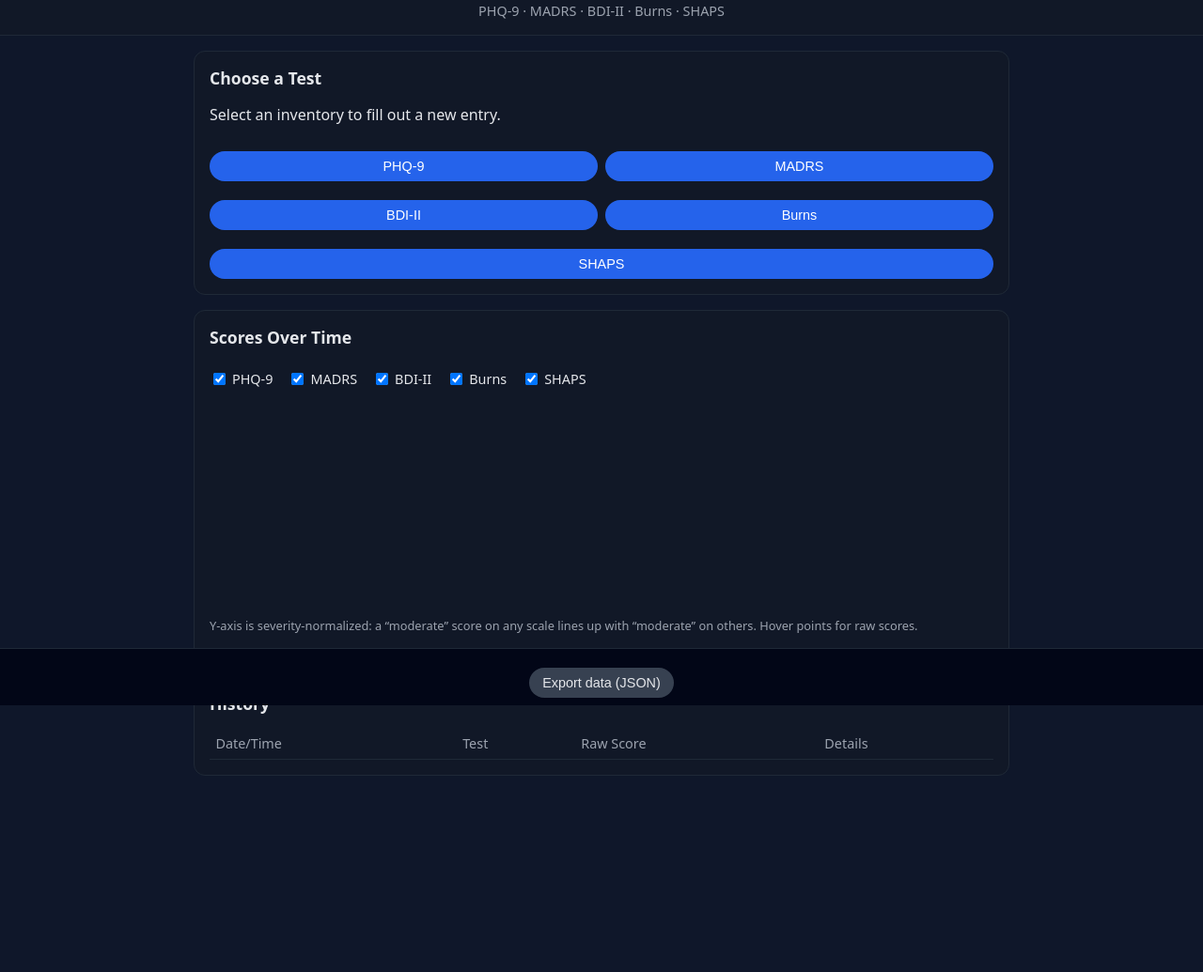
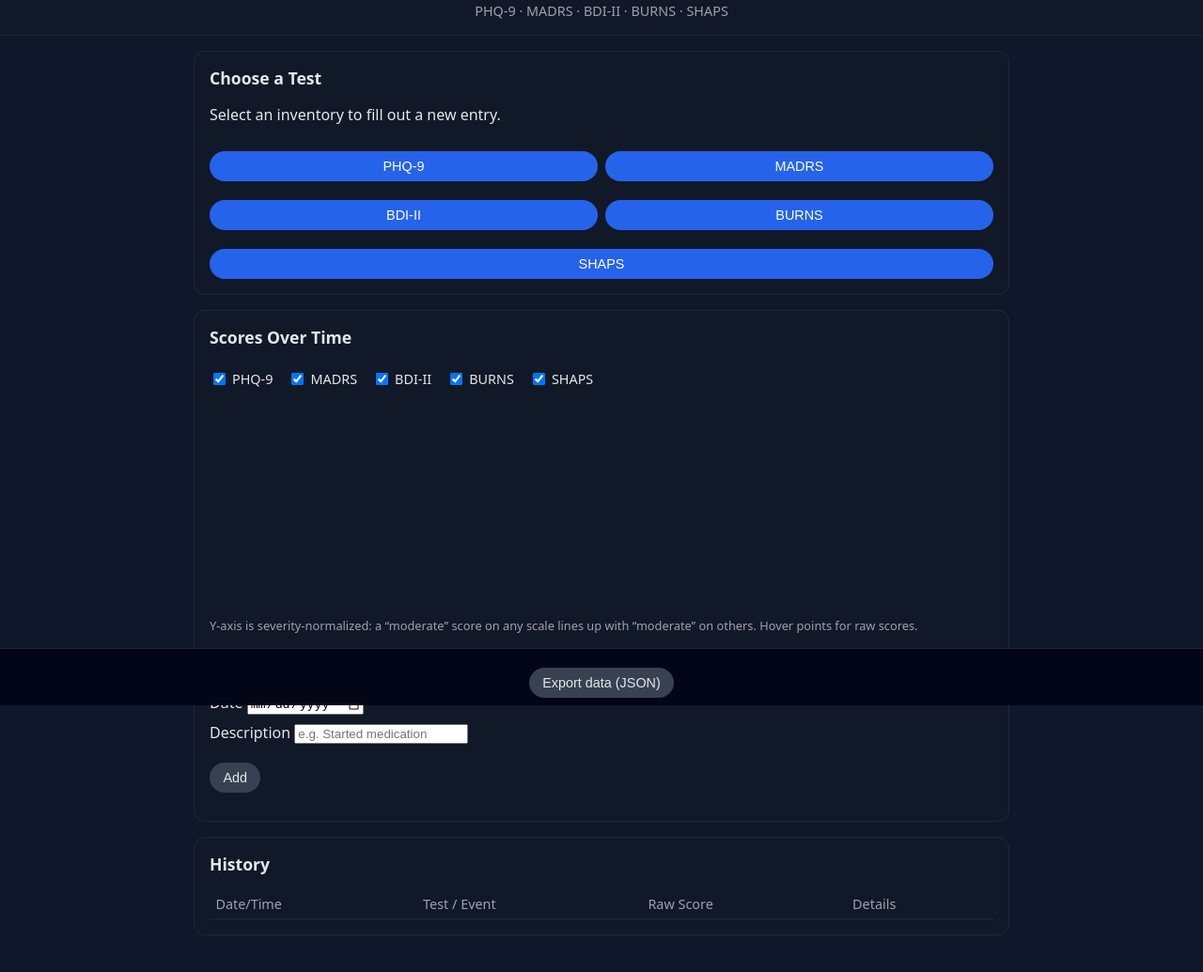
Before and after one commit to Mihalcea-Alexander/mood-pwa, a plain HTML site: page index.html in a window 1280 px wide. Shown: the part 49-1084 px from the top of the page at 94% size. Before the commit the page ends 971 px from the top, so only its background shows below. Drawn offline with nearby package versions, Linux system fonts and the light colour scheme.

Commit message:
Refactor mood inventory labels and add event form
Updated text for consistency and added event form for key time points.

```diff
--- a/index.html
+++ b/index.html
@@ -5,18 +5,21 @@
   <title>Mood Inventories</title>
   <meta name="viewport" content="width=device-width, initial-scale=1.0" />
 
+  <!-- PWA manifest -->
   <link rel="manifest" href="manifest.webmanifest" />
   <meta name="theme-color" content="#111827" />
 
+  <!-- Basic styles -->
   <link rel="stylesheet" href="style.css" />
 
+  <!-- Chart.js from CDN -->
   <script src="https://cdn.jsdelivr.net/npm/chart.js"></script>
   <script src="https://cdn.jsdelivr.net/npm/chartjs-adapter-date-fns"></script>
 </head>
 <body>
   <header>
     <h1>Mood Inventory Logger</h1>
-    <p>PHQ-9 · MADRS · BDI-II · Burns · SHAPS</p>
+    <p>PHQ-9 · MADRS · BDI-II · BURNS · SHAPS</p>
   </header>
 
   <main>
@@ -28,7 +31,7 @@
         <button class="primary-btn test-launch-btn" data-inv="phq9">PHQ-9</button>
         <button class="primary-btn test-launch-btn" data-inv="madrs">MADRS</button>
         <button class="primary-btn test-launch-btn" data-inv="bdi2">BDI-II</button>
-        <button class="primary-btn test-launch-btn" data-inv="burns">Burns</button>
+        <button class="primary-btn test-launch-btn" data-inv="burns">BURNS</button>
         <button class="primary-btn test-launch-btn" data-inv="shaps">SHAPS</button>
       </div>
     </section>
@@ -55,7 +58,7 @@
         <label><input type="checkbox" class="test-filter" value="phq9" checked /> PHQ-9</label>
         <label><input type="checkbox" class="test-filter" value="madrs" checked /> MADRS</label>
         <label><input type="checkbox" class="test-filter" value="bdi2" checked /> BDI-II</label>
-        <label><input type="checkbox" class="test-filter" value="burns" checked /> Burns</label>
+        <label><input type="checkbox" class="test-filter" value="burns" checked /> BURNS</label>
         <label><input type="checkbox" class="test-filter" value="shaps" checked /> SHAPS</label>
       </div>
       <div class="chart-wrap">
@@ -64,6 +67,27 @@
       <p class="hint">
         Y-axis is severity-normalized: a “moderate” score on any scale lines up with “moderate” on others. Hover points for raw scores.
       </p>
+
+      <!-- Key time points -->
+      <div class="event-form">
+        <h3>Add key time point</h3>
+        <div class="event-row">
+          <label>
+            Date
+            <input type="date" id="event-date" />
+          </label>
+          <label class="event-desc-label">
+            Description
+            <input
+              type="text"
+              id="event-description"
+              placeholder="e.g. Started medication"
+            />
+          </label>
+          <button id="add-event-btn" class="secondary-btn">Add</button>
+        </div>
+        <p id="event-status" class="status"></p>
+      </div>
     </section>
 
     <!-- History -->
@@ -73,7 +97,7 @@
         <thead>
           <tr>
             <th>Date/Time</th>
-            <th>Test</th>
+            <th>Test / Event</th>
             <th>Raw Score</th>
             <th>Details</th>
           </tr>
```
